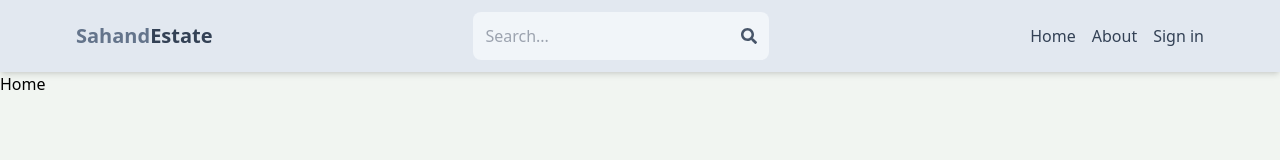
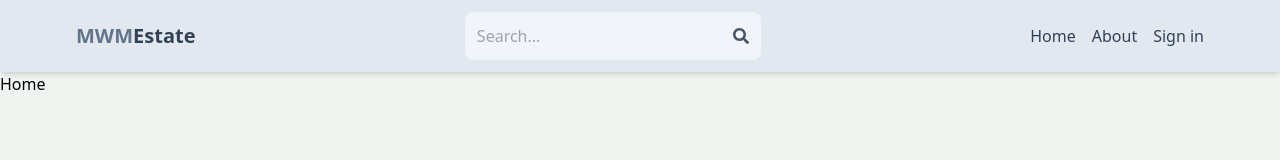
Before and after one commit to Wael-Morjen/realestate-mern-app, a React (Vite) app in the folder client/: page / in a window 1280 px wide. Shown: the top 160 px of the page. Built offline with nearby package versions, Linux system fonts and the light colour scheme; no server answers.

Commit message:
dependency array

```diff
--- a/client/src/components/Header.jsx
+++ b/client/src/components/Header.jsx
@@ -21,13 +21,13 @@
     if (searchTermFromUrl) {
       setSearchTerm(searchTermFromUrl);
     }
-  }, [location.search]);
+  }, []);
   return (
     <header className='bg-slate-200 shadow-md'>
       <div className='flex justify-between items-center max-w-6xl mx-auto p-3'>
         <Link to='/'>
           <h1 className='font-bold text-sm sm:text-xl flex flex-wrap'>
-            <span className='text-slate-500'>Sahand</span>
+            <span className='text-slate-500'>MWM</span>
             <span className='text-slate-700'>Estate</span>
           </h1>
         </Link>
```
